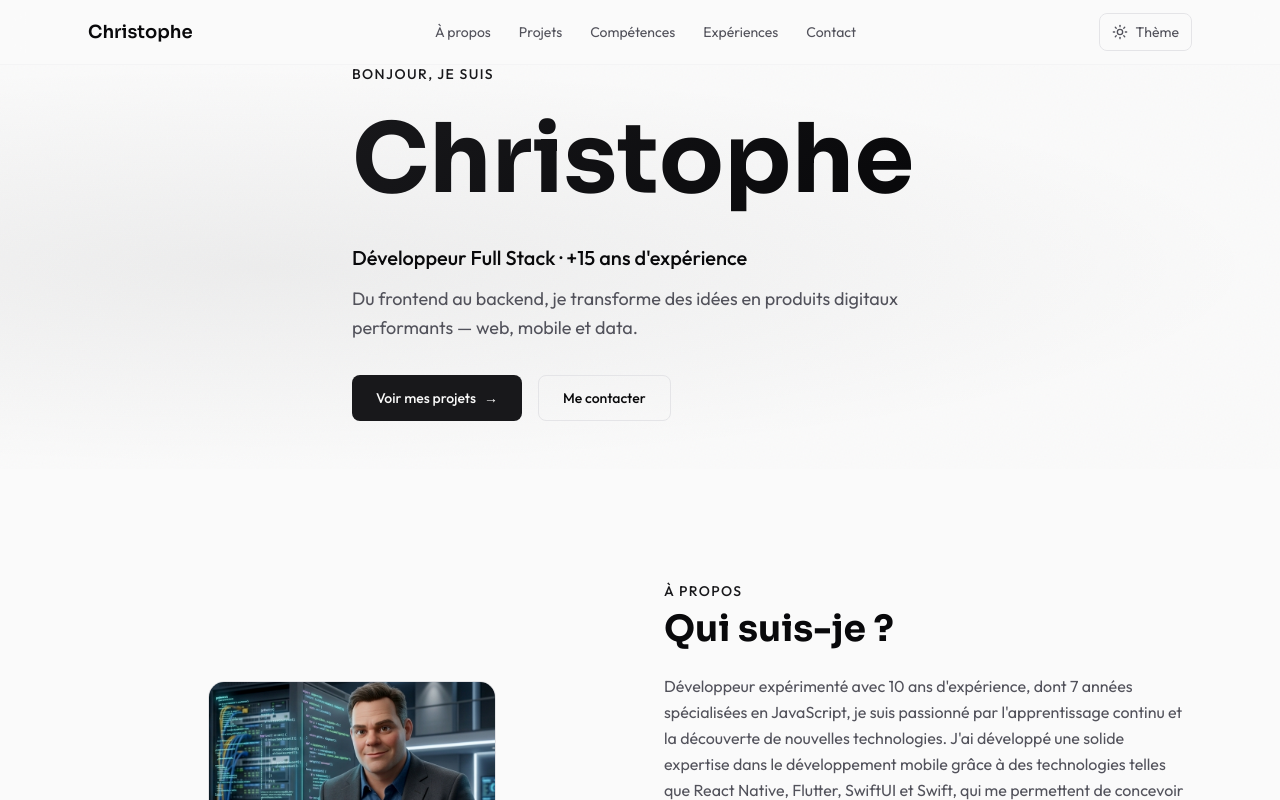
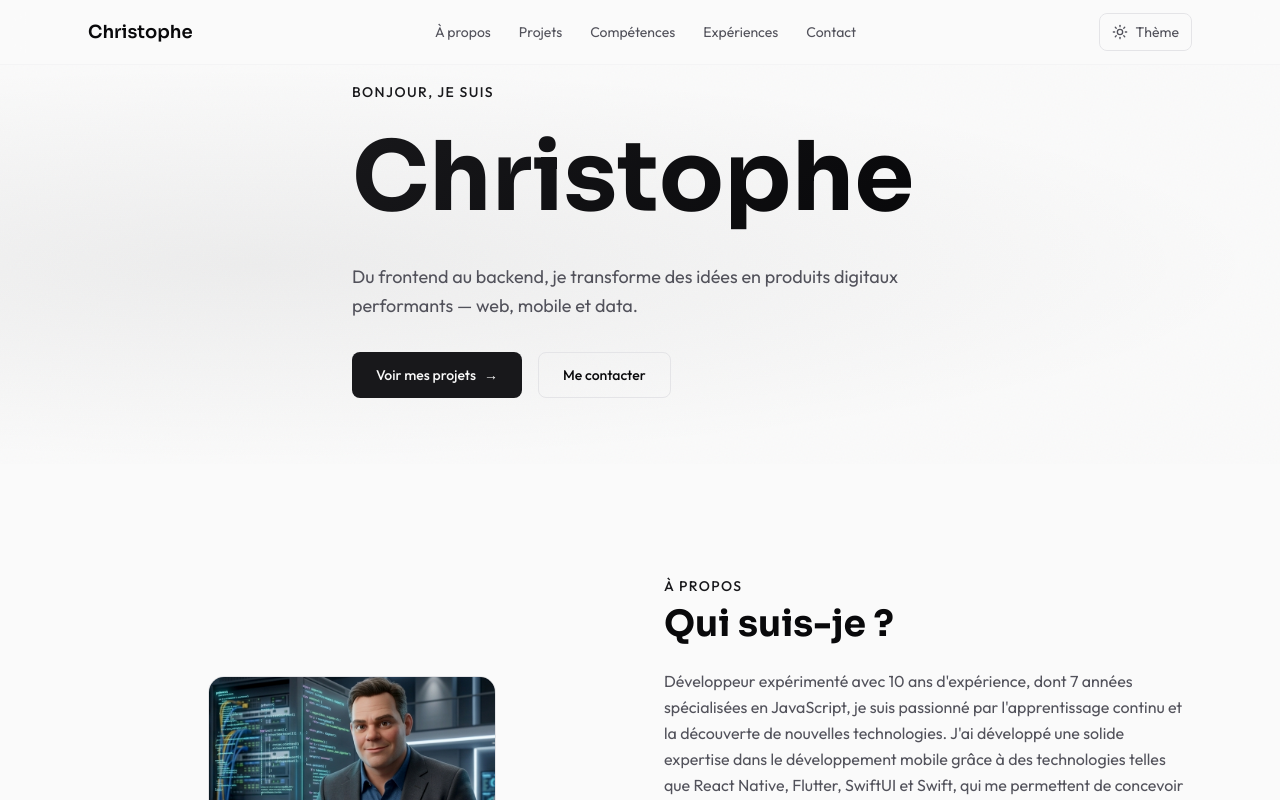
Before and after one commit to mitnick78/chris-portfolio, a Next.js app: page / in a window 1280 px wide. Shown: the top 800 px of the page. Built offline with nearby package versions, Linux system fonts and the light colour scheme.

Commit message:
remove professional title from HeroSection

```diff
--- a/src/components/sections/HeroSection.tsx
+++ b/src/components/sections/HeroSection.tsx
@@ -33,11 +33,6 @@ export function HeroSection() {
             Christophe
           </h1>
 
-          {/* Titre professionnel */}
-          <p className="mb-3 text-lg font-medium text-foreground sm:text-xl">
-            Développeur Full Stack · +15 ans d&apos;expérience
-          </p>
-
           {/* Phrase d'impact */}
           <p className="mb-8 max-w-xl text-base leading-relaxed text-foreground-alt sm:text-lg">
             Du frontend au backend, je transforme des idées en produits digitaux
```
